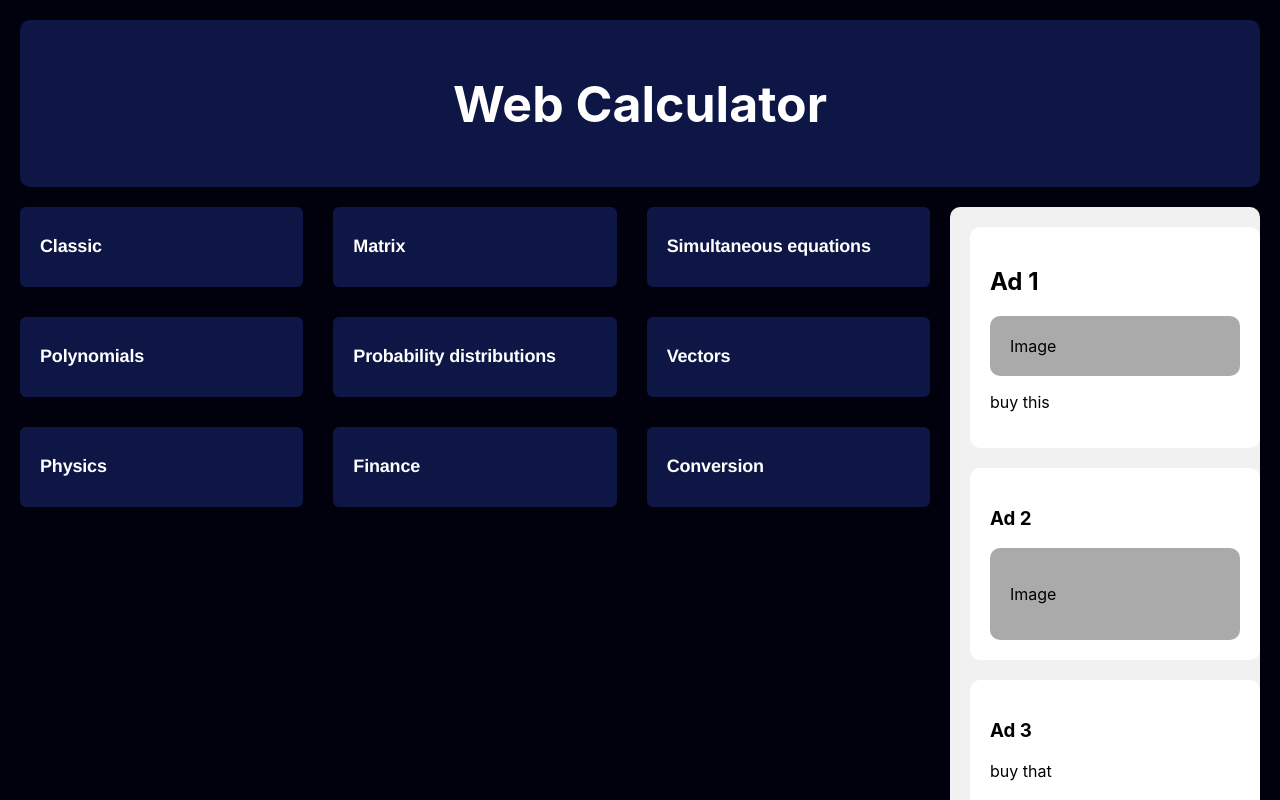
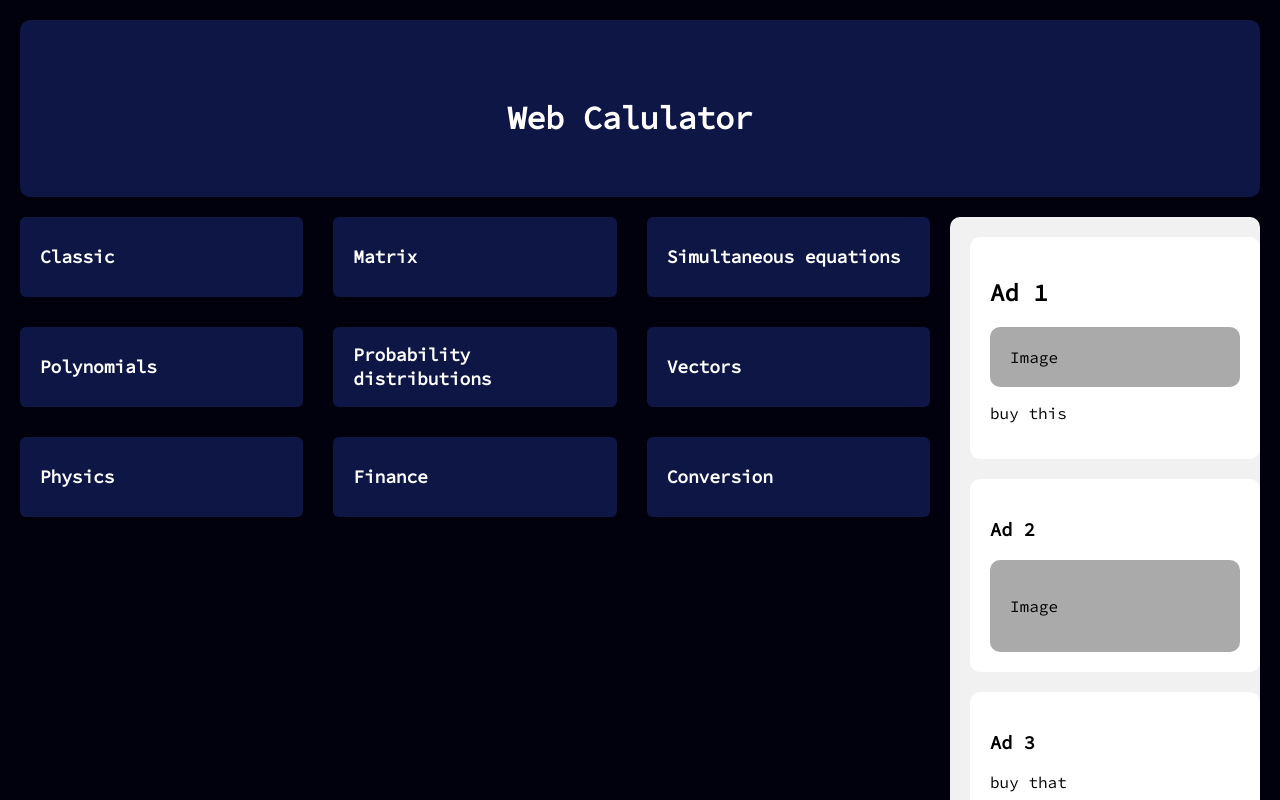
Before and after one commit to Cillian2113/Web-Calculator, a React (Create React App) app in the folder web-calculator/: page / in a window 1280 px wide. Shown: the top 800 px of the page. Built offline with nearby package versions, Linux system fonts and the light colour scheme; a web font is replaced by a local one.

Commit message:
updated html and css

```diff
--- a/web-calculator/src/App.tsx
+++ b/web-calculator/src/App.tsx
@@ -10,21 +10,21 @@ function App() {
 <body>
 
 <div className="header">
-  <h1>Web Calculator</h1>
+  <h1><button className="buttonx title" role="button">Web Calulator</button></h1>
   <p></p>
 </div>
 <div className="row">
   <div className="leftcolumn">
     <div className="wrapper">
-    <button className="button-79" role="button">Classic</button>
-    <button className="button-79" role="button">Matrix</button>
-    <button className="button-79" role="button">Simultaneous equations</button>
-    <button className="button-79" role="button">Polynomials</button>
-    <button className="button-79" role="button">Probability distributions</button>
-    <button className="button-79" role="button">Vectors</button>
-    <button className="button-79" role="button">Physics</button>
-    <button className="button-79" role="button">Finance</button>
-    <button className="button-79" role="button">Conversion</button>
+    <button className="buttonx classic" role="button">Classic</button>
+    <button className="buttonx matrix" role="button">Matrix</button>
+    <button className="buttonx simequations" role="button">Simultaneous equations</button>
+    <button className="buttonx polynomials" role="button">Polynomials</button>
+    <button className="buttonx probability" role="button">Probability distributions</button>
+    <button className="buttonx vectors" role="button">Vectors</button>
+    <button className="buttonx physics" role="button">Physics</button>
+    <button className="buttonx finance" role="button">Finance</button>
+    <button className="buttonx conversion" role="button">Conversion</button>
     </div>
   </div>
   <div className="rightcolumn">
--- a/web-calculator/src/index.css
+++ b/web-calculator/src/index.css
@@ -1,10 +1,11 @@
+@import url('https://fonts.googleapis.com/css2?family=Source+Code+Pro&display=swap');
+
+
 body {
   padding: 10px;
   background-color: #01000d;
   margin: 0;
-  font-family: -apple-system, BlinkMacSystemFont, 'Segoe UI', 'Roboto', 'Oxygen',
-    'Ubuntu', 'Cantarell', 'Fira Sans', 'Droid Sans', 'Helvetica Neue',
-    sans-serif;
+  font-family: 'Source Code Pro', monospace;
   -webkit-font-smoothing: antialiased;
   -moz-osx-font-smoothing: grayscale;
 }
@@ -20,7 +21,7 @@ code {
 }
 
 .header {
-  padding: 20px;
+  padding: 8px;
   text-align: center;
   background: #0e1645;
 }
@@ -40,7 +41,7 @@ code {
   display: block;
   color: #f2f2f2;
   text-align: center;
-  padding: 14px 14px;
+  padding: 10px 10px;
   text-decoration: none;
 }
 
@@ -90,7 +91,7 @@ code {
   gap: 10px;
 }
 
-.button-79 {
+.buttonx {
   backface-visibility: hidden;
   background: #0e1645;
   border: 0;
@@ -99,7 +100,7 @@ code {
   color: #fff;
   cursor: pointer;
   display: inline-block;
-  font-family: Circular,Helvetica,sans-serif;
+  font-family: 'Source Code Pro', monospace;
   font-size: 1.125rem;
   font-weight: 700;
   letter-spacing: -.01em;
@@ -118,24 +119,24 @@ code {
 
 }
 
-.button-79:disabled {
+.buttonx:disabled {
   color: #787878;
   cursor: auto;
 }
 
-.button-79:not(:disabled):hover {
+.buttonx:not(:disabled):hover {
   transform: scale(1.05);
 }
 
-.button-79:not(:disabled):hover:active {
+.buttonx:not(:disabled):hover:active {
   transform: scale(1.05) translateY(.125rem);
 }
 
-.button-79:focus {
+.buttonx:focus {
   outline: 0 solid transparent;
 }
 
-.button-79:focus:before {
+.buttonx:focus:before {
   border-width: .125rem;
   content: "";
   left: calc(-1*.375rem);
@@ -146,12 +147,17 @@ code {
   user-select: none;
 }
 
-.button-79:focus:not(:focus-visible) {
+.buttonx:focus:not(:focus-visible) {
   outline: 0 solid transparent;
 }
 
-.button-79:not(:disabled):active {
+.buttonx:not(:disabled):active {
   transform: translateY(.125rem);
+}
+
+.buttonx.title{
+  font-size: 2rem;
+  font-family: 'Source Code Pro', monospace;
 }
 
 @media (min-width: 768px) {
```
